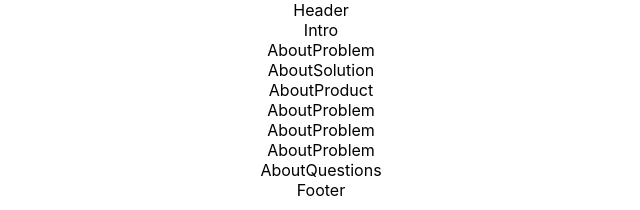
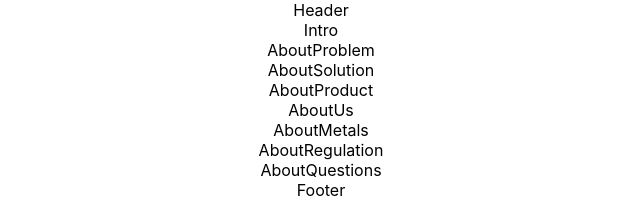
Before and after one commit to artmzbv/WeSafe, a React (Create React App) app: page / in a window 1280 px wide. Shown: the top 210 px of the page, without its empty margins (319-959 px from the left). Built offline with nearby package versions, Linux system fonts and the light colour scheme.

Commit message:
template

```diff
--- a/src/components/AboutMetals/AboutMetals.jsx
+++ b/src/components/AboutMetals/AboutMetals.jsx
@@ -1,8 +1,10 @@
+import './AboutMetals.css';
+
 export default function AboutMetals() {
     return(
         <>
         <section>
-            <div>AboutProblem</div>
+            <div>AboutMetals</div>
         </section>
         </>
     )
--- a/src/components/AboutProblem/AboutProblem.jsx
+++ b/src/components/AboutProblem/AboutProblem.jsx
@@ -1,3 +1,5 @@
+import './AboutProblem.css';
+
 export default function AboutProblem() {
     return(
         <>
--- a/src/components/AboutProduct/AboutProduct.jsx
+++ b/src/components/AboutProduct/AboutProduct.jsx
@@ -1,3 +1,5 @@
+import './AboutProduct.css';
+
 export default function AboutProduct() {
     return(
         <>
--- a/src/components/AboutQuestions/AboutQuestions.jsx
+++ b/src/components/AboutQuestions/AboutQuestions.jsx
@@ -1,3 +1,5 @@
+import './AboutQuestions.css';
+
 export default function AboutQuestions() {
     return(
         <>
--- a/src/components/AboutRegulation/AboutRegulation.jsx
+++ b/src/components/AboutRegulation/AboutRegulation.jsx
@@ -1,8 +1,10 @@
+import './AboutRegulation.css';
+
 export default function AboutRegulation() {
     return(
         <>
         <section>
-            <div>AboutProblem</div>
+            <div>AboutRegulation</div>
         </section>
         </>
     )
--- a/src/components/AboutSolution/AboutSolution.jsx
+++ b/src/components/AboutSolution/AboutSolution.jsx
@@ -1,3 +1,5 @@
+import './AboutSolution.css';
+
 export default function AboutSolution() {
     return(
         <>
--- a/src/components/AboutUs/AboutUs.jsx
+++ b/src/components/AboutUs/AboutUs.jsx
@@ -1,8 +1,10 @@
+import './AboutUs.css';
+
 export default function AboutUs() {
     return(
         <>
         <section>
-            <div>AboutProblem</div>
+            <div>AboutUs</div>
         </section>
         </>
     )
--- a/src/components/Footer/Footer.jsx
+++ b/src/components/Footer/Footer.jsx
@@ -1,3 +1,5 @@
+import './Footer.css';
+
 export default function Footer() {
     return(
         <>
--- a/src/components/Header/Header.jsx
+++ b/src/components/Header/Header.jsx
@@ -1,3 +1,5 @@
+import './Header.css';
+
 export default function Header() {
     return(
         <>
--- a/src/components/Intro/Intro.jsx
+++ b/src/components/Intro/Intro.jsx
@@ -1,3 +1,5 @@
+import './Intro.css';
+
 export default function Intro() {
     return(
         <>
--- a/src/components/Main/Main.jsx
+++ b/src/components/Main/Main.jsx
@@ -1,3 +1,4 @@
+import './Main.css';
 import Intro from "../Intro/Intro"
 import AboutProblem from "../AboutProblem/AboutProblem"
 import AboutSolution from "../AboutSolution/AboutSolution"
```
Also changed, not shown: src/components/App/App.jsx (renamed from src/components/App/App.js).
